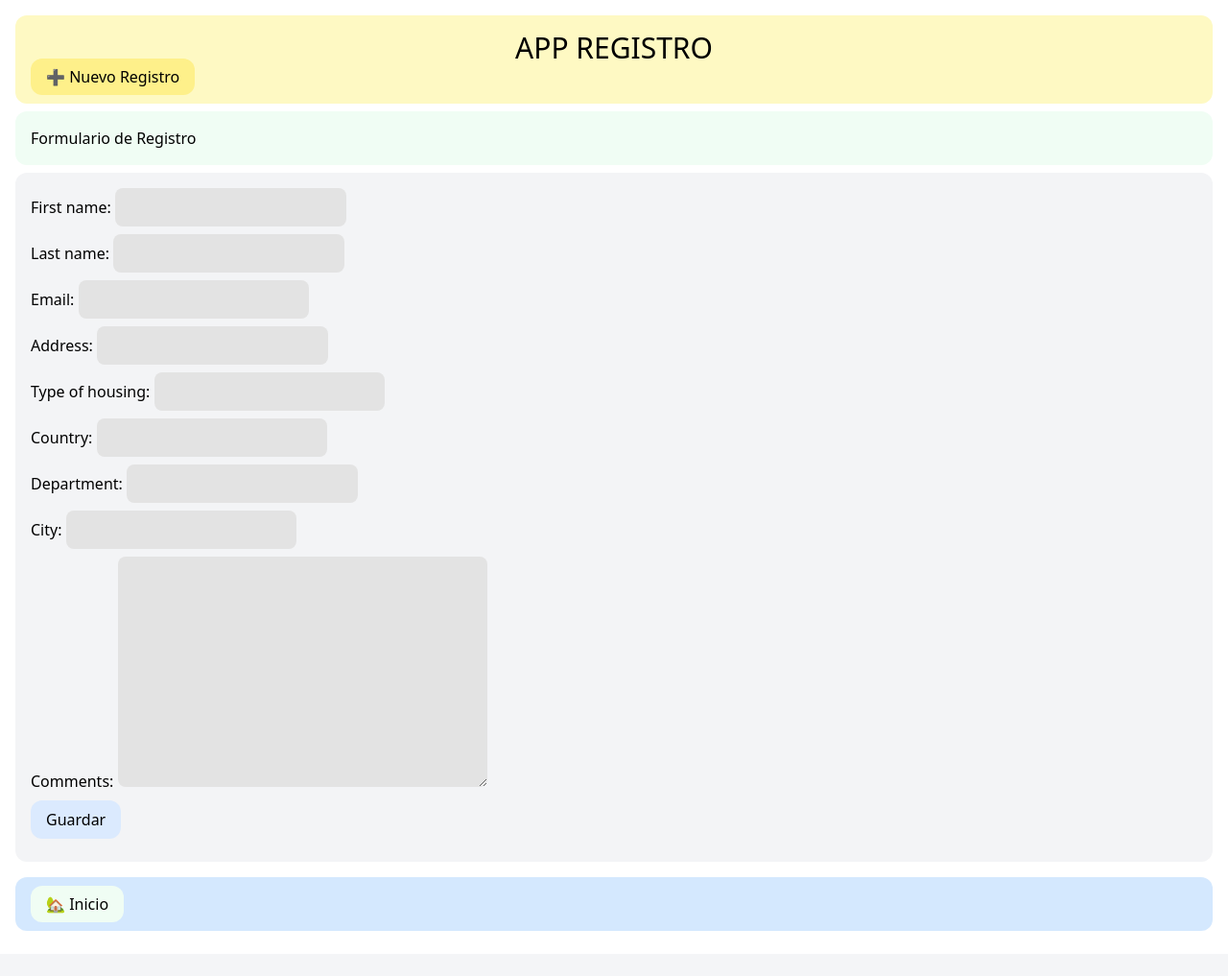
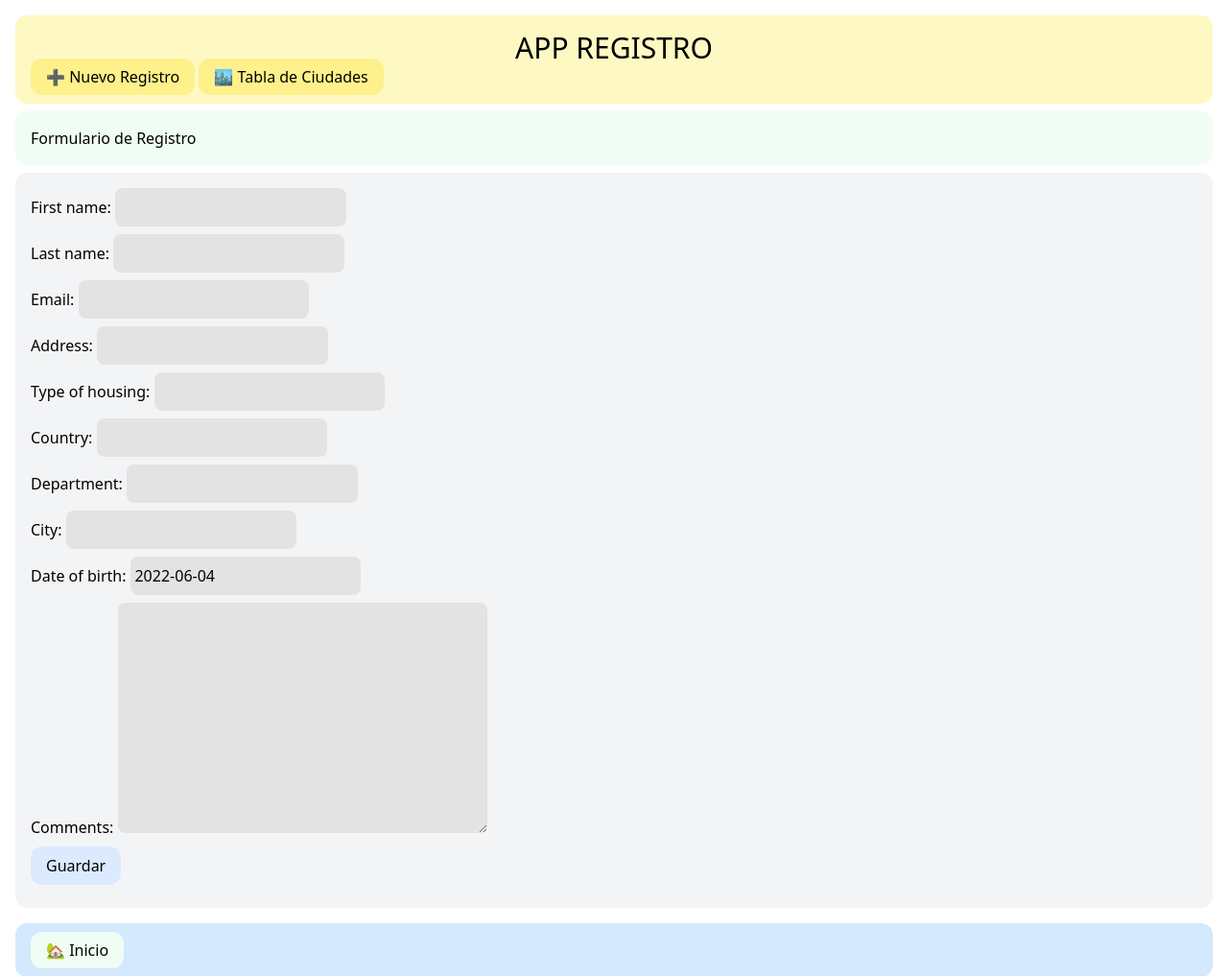
Before and after one commit to kannder83/tech-proof, a Django app: page /proof/register/new in a window 1280 px wide. Shown: the top 1017 px of the page at 96% size. Before the commit the page ends 970 px from the top, so only its background shows below. Run offline with Django 4.2, Linux system fonts and the light colour scheme; some libraries are stand-ins or nearby versions.

Commit message:
include birth validation

```diff
--- a/proof/forms.py
+++ b/proof/forms.py
@@ -8,4 +8,4 @@ class RegisterForm(forms.ModelForm):
     class Meta:
         model = Register
         fields = ('first_name', 'last_name', 'email', 'address',
-                  'type_of_housing', 'country', 'department', 'city', 'comments')
+                  'type_of_housing', 'country', 'department', 'city', 'date_of_birth', 'comments')
--- a/proof/models.py
+++ b/proof/models.py
@@ -1,3 +1,4 @@
+from datetime import date
 from django.conf import settings
 from django.db import models
 from django.utils import timezone
@@ -15,6 +16,7 @@ class Register(models.Model):
     department: str = models.CharField(max_length=200)
     city: str = models.CharField(max_length=200)
     comments: str = models.TextField()
+    date_of_birth = models.DateField(default=date.today)
     created_date = models.DateTimeField(default=timezone.now)
 
     def __str__(self):
--- a/proof/serializers.py
+++ b/proof/serializers.py
@@ -5,6 +5,6 @@ from .models import Register
 class RegisterSerializer(serializers.ModelSerializer):
     class Meta:
         model = Register
-        fields = ['first_name', 'last_name', 'email', 'address',
+        fields = ['first_name', 'last_name', 'date_of_birth', 'email', 'address',
                   'type_of_housing', 'country', 'department', 'city', 'comments', 'created_date']
         extra_kwargs = {'id': {'required': False}}
--- a/proof/templates/proof/base.html
+++ b/proof/templates/proof/base.html
@@ -23,6 +23,11 @@
           class="px-4 py-2 bg-yellow-200 rounded-xl hover:shadow-md hover:bg-yellow-300"
           ><span class="">➕</span> Nuevo Registro</a
         >
+        <a
+        href="{% url 'proof:register_all_cities' %}"
+        class="px-4 py-2 bg-yellow-200 rounded-xl hover:shadow-md hover:bg-yellow-300"
+        ><span class="">🏙</span> Tabla de Ciudades</a
+      >
       </div>
     </div>
     <div class="w-full">{% block content %} {% endblock %}</div>
--- a/proof/templates/proof/cities_list.html
+++ b/proof/templates/proof/cities_list.html
@@ -29,9 +29,9 @@
 </div>
 <div class="w-full p-4 mb-2 bg-blue-300/40 rounded-xl">
   <a
-    class="px-4 py-2 rounded-xl bg-blue-400 hover:bg-blue-500 hover:shadow-md"
+    class="px-4 py-2 rounded-xl bg-green-50 hover:bg-green-100 hover:shadow-md"
     href={% url 'proof:registers_list' %}
-    >Inicio</a
+    ><span>🏡</span> Inicio</a
   >
 </div>
 {% endblock %}
--- a/proof/templates/proof/filter_cities_list.html
+++ b/proof/templates/proof/filter_cities_list.html
@@ -6,9 +6,9 @@
 </div>
 <div class="w-full p-4 mb-2 bg-blue-300/40 rounded-xl">
   <a
-    class="px-4 py-2 rounded-xl bg-blue-400 hover:bg-blue-500 hover:shadow-md"
+    class="px-4 py-2 rounded-xl bg-green-50 hover:bg-green-100 hover:shadow-md"
     href={% url 'proof:registers_list' %}
-    >Inicio</a
+    ><span>🏡</span> Inicio</a
   >
 </div>
 {% endblock %}
--- a/proof/templates/proof/register_detail.html
+++ b/proof/templates/proof/register_detail.html
@@ -6,6 +6,7 @@
   <div class="w-full p-2 mb-2 bg-blue-50 rounded-xl">
     <p>Nombre: {{ register.first_name }}</p>
     <p>Apellido: {{ register.last_name }}</p>
+    <p>Fecha de Nacimiento: {{ register.date_of_birth }}</p>
     <p>Email: {{ register.email }}</p>
     <p>Tipo de Vivienda: {{ register.type_of_housing }}</p>
     <p>Pais: {{ register.country }}</p>
--- a/proof/views.py
+++ b/proof/views.py
@@ -1,3 +1,4 @@
+from datetime import date
 from django.shortcuts import get_object_or_404, redirect, render
 from .models import Register
 from .forms import RegisterForm
@@ -34,15 +35,21 @@ def register_new(request):
         if form.is_valid():
             count_of_cities = Register.objects.filter(
                 city__iexact=form.cleaned_data["city"]).count()
+
+            legal_age = date.today() - form.cleaned_data["date_of_birth"]
+
+            if legal_age.days < 365*17:
+                return render(request, 'proof/msg.html', {
+                    "msg": "No es mayor de edad"
+                })
+
             if count_of_cities < 3:
                 register = form.save(commit=False)
                 register.save()
                 return redirect('proof:register_detail', pk=register.pk)
             else:
-                return render(request, 'proof/filter_cities_list.html', {
-                    "cities": form.cleaned_data["city"],
-                    "msg": f'La ciudad {form.cleaned_data["city"]} ya ha sido registrada 3 veces.',
-                    "count": count_of_cities
+                return render(request, 'proof/msg.html', {
+                    "msg": f'La ciudad {form.cleaned_data["city"]} ya ha sido registrada 3 veces.'
                 })
     else:
         form = RegisterForm()
@@ -71,7 +78,6 @@ def register_delete(request, pk):
 
 
 def register_filter_by_city(request, city):
-    # cities = Register.objects.filter(city__iexact=city)
     count = Register.objects.filter(city__iexact=city).count()
     if count < 3:
         msg = f'Se puede registrar {3 - count} veces más esta ciudad.'
@@ -91,7 +97,6 @@ def register_all_cities(request):
     quantity_of_cities = list_cities.values('city').annotate(
         amount=Count('city')).order_by('-amount')
     return render(request, 'proof/cities_list.html', {
-        # 'list_cities': list_cities,
         'quantity_of_cities': quantity_of_cities
     })
 
```
Also changed, not shown: proof/templates/proof/msg.html (added, +12 -0 lines), README.md, proof/migrations/0002_register_date_of_birth.py (added), proof/migrations/0003_alter_register_date_of_birth.py (added).
